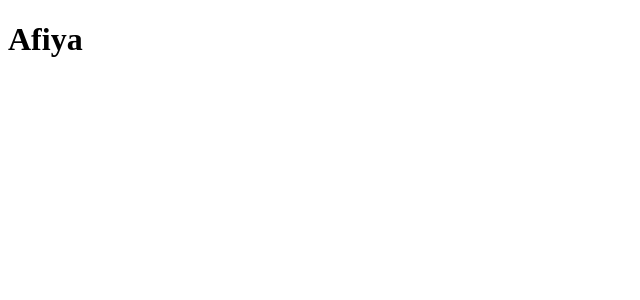
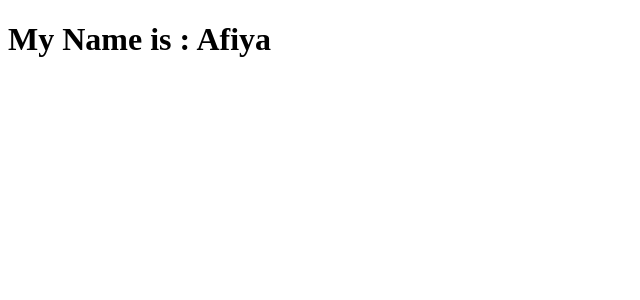
Before and after one commit to AfiyaZannuba/React-Learning, a React (Vite) app: page / in a window 1280 px wide. Shown: the top 300 px of the page, without its empty margins (0-640 px from the left). Built offline with nearby package versions, Linux system fonts and the light colour scheme.

Commit message:
Example for context API and useContext hook

```diff
--- a/src/ComponentC.jsx
+++ b/src/ComponentC.jsx
@@ -1,14 +1,12 @@
 import React from 'react'
+import { useContext } from 'react';
 import { Data } from './App';
 
 const ComponentC = () => {
+    const username = useContext(Data)
   return (
     <div>
-        <Data.Consumer>
-            {(name)=>{
-                return <h1>{name}</h1>
-            }}
-        </Data.Consumer>
+       <h1>My Name is : {username}</h1>
     </div>
   )
 }
```
